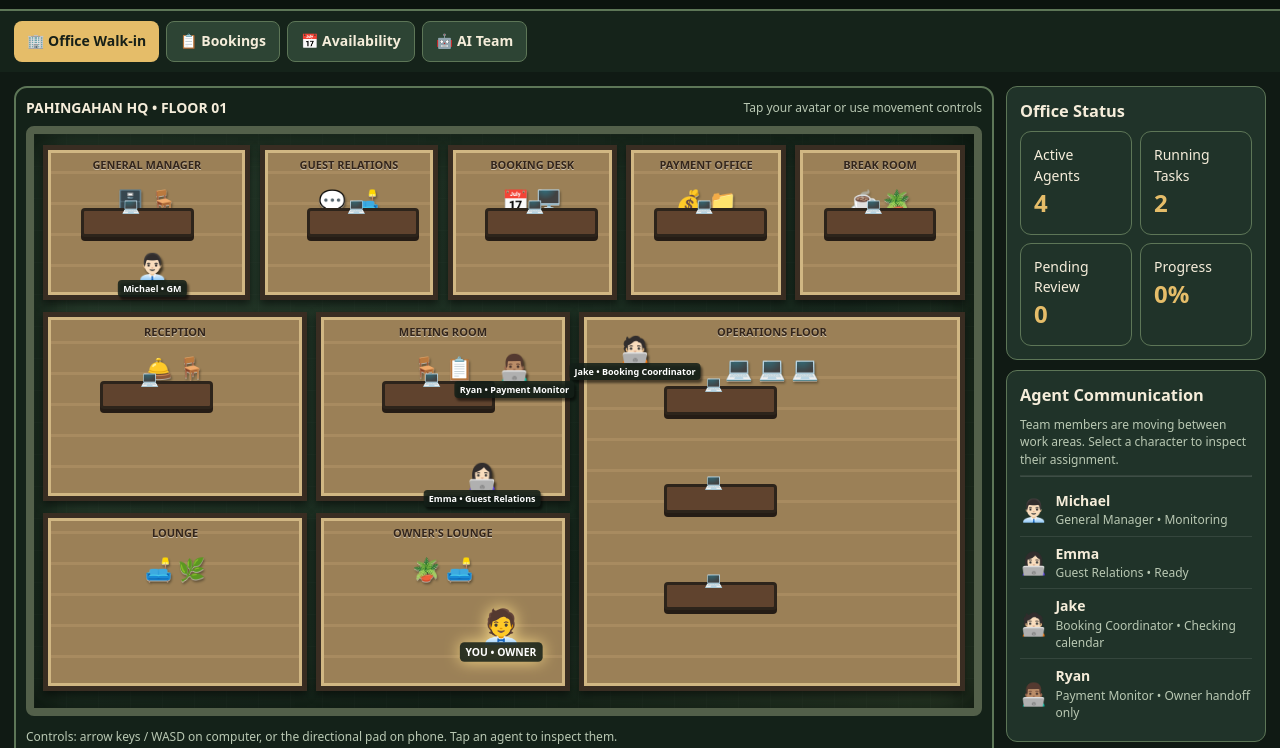
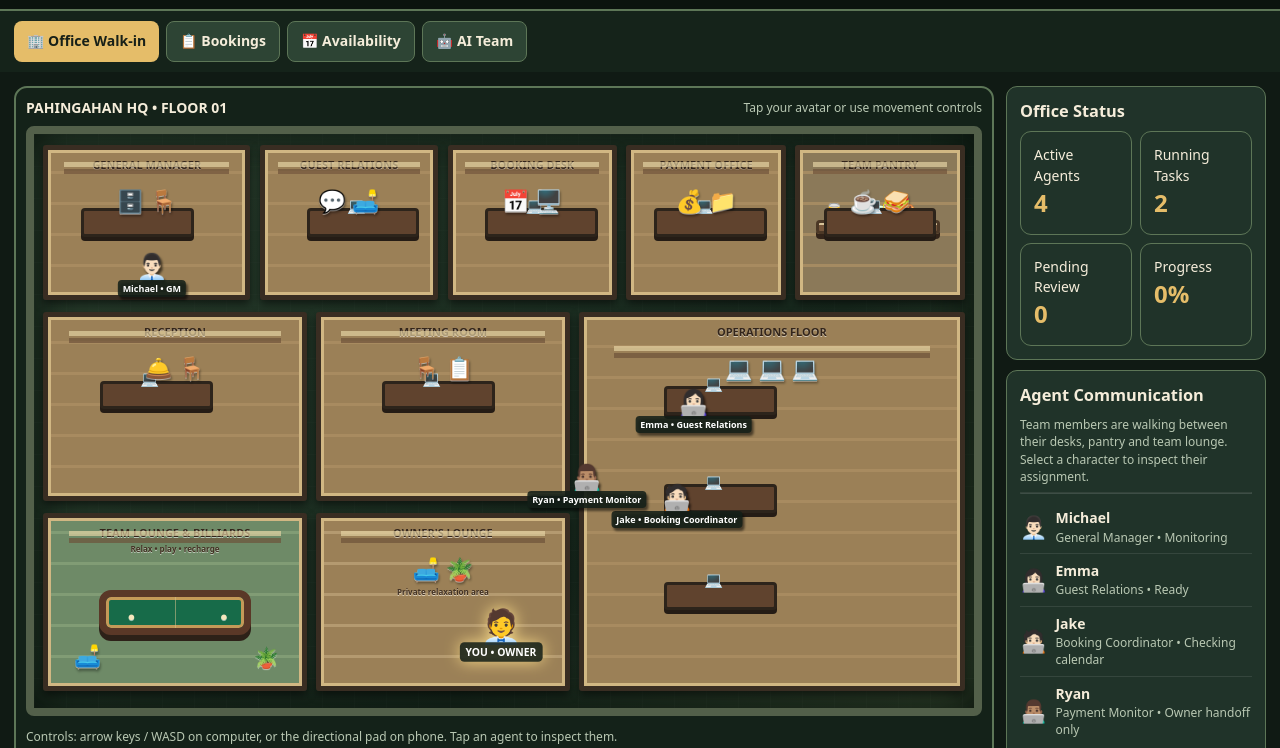
Before and after one commit to shieladelosantos015-cloud/pahingahan-ai-office, a plain HTML site: page index.html in a window 1280 px wide. Shown: the part 52-800 px from the top of the page. Drawn offline with Linux system fonts and the light colour scheme.

Commit message:
Upgrade office environment with team pantry, lounge and billiards

```diff
--- a/index.html
+++ b/index.html
@@ -9,7 +9,21 @@ main{max-width:1400px;margin:auto;padding:14px}.tab.hidden{display:none}.officeS
 .room{position:absolute;border:5px solid #392d22;background:repeating-linear-gradient(0deg,#9b8057 0 28px,#a88b60 28px 31px);box-shadow:inset 0 0 0 3px #d1b783,0 4px 8px #0008;color:#33251b;font-size:11px;font-weight:900;text-align:center;padding:7px;text-shadow:0 1px #fff8}
 .room .furn{font-size:22px;display:block;margin-top:12px;filter:drop-shadow(1px 2px 1px #0006)}.room1{left:1%;top:2%;width:22%;height:27%}.room2{left:24%;top:2%;width:19%;height:27%;background-color:#76513a}.room3{left:44%;top:2%;width:18%;height:27%}.room4{left:63%;top:2%;width:17%;height:27%;background-color:#8d7951}.room5{left:81%;top:2%;width:18%;height:27%;background-color:#6b5548}.room6{left:1%;top:31%;width:28%;height:33%;background-color:#b5a17a}.room7{left:30%;top:31%;width:27%;height:33%;background-color:#a58a5d}.room8{left:58%;top:31%;width:41%;height:66%;background-color:#704b39}.room9{left:1%;top:66%;width:28%;height:31%;background-color:#90704d}.room10{left:30%;top:66%;width:27%;height:31%;background-color:#b39b70}
 .desk{position:absolute;width:12%;height:5%;background:#60432e;border:3px solid #2d241b;border-radius:4px;box-shadow:0 4px 0 #251c15}.desk:after{content:"💻";position:absolute;left:35%;top:-16px;font-size:15px}.d1{left:5%;top:13%}.d2{left:29%;top:13%}.d3{left:48%;top:13%}.d4{left:66%;top:13%}.d5{left:84%;top:13%}.d6{left:7%;top:43%}.d7{left:37%;top:43%}.d8{left:67%;top:44%}.d9{left:67%;top:61%}.d10{left:67%;top:78%}
-.person{position:absolute;z-index:4;width:32px;height:42px;display:flex;align-items:center;justify-content:center;font-size:25px;filter:drop-shadow(2px 3px 1px #0009);transition:left 1.4s linear,top 1.4s linear;cursor:pointer;user-select:none}.person:after{content:attr(data-name);position:absolute;top:36px;left:50%;transform:translateX(-50%);white-space:nowrap;font-size:9px;font-weight:900;color:#fff;background:#142019dd;padding:2px 5px;border-radius:4px}.person.owner{font-size:29px;z-index:6}.person.selected{filter:drop-shadow(0 0 7px #ffe08a);transform:scale(1.15)}
+.person{position:absolute;z-index:4;width:32px;height:42px;display:flex;align-items:center;justify-content:center;font-size:25px;filter:drop-shadow(2px 3px 1px #0009);transition:left 1.4s linear,top 1.4s linear;cursor:pointer;user-select:none}.person:after{content:attr(data-name);position:absolute;top:36px;left:50%;transform:translateX(-50%);white-space:nowrap;font-size:9px;font-weight:900;color:#fff;background:#142019dd;padding:2px 5px;border-radius:4px}.person.owner{font-size:29px;z-index:6}.person.walking{animation:walkBob .22s ease-in-out infinite alternate}.person.selected{filter:drop-shadow(0 0 7px #ffe08a);transform:scale(1.15)}
+@keyframes walkBob{from{margin-top:0;filter:drop-shadow(2px 3px 1px #0009)}to{margin-top:-5px;filter:drop-shadow(2px 7px 2px #0008)}}
+.room{border-radius:3px}.room:before{content:"";position:absolute;left:8%;right:8%;top:8%;height:5px;background:#e8d5a6aa;box-shadow:0 7px 0 #6d5038aa}
+.room .furn{position:relative;z-index:1}
+.room5{background:repeating-linear-gradient(0deg,#8b7959 0 28px,#a58b62 28px 31px)}
+.room9{background:repeating-linear-gradient(0deg,#6e8a67 0 28px,#819c75 28px 31px)}
+.room10{background:repeating-linear-gradient(0deg,#9b8057 0 28px,#b49a70 28px 31px)}
+.pantryshelf{position:absolute;left:10%;top:48%;width:78%;height:10%;border:3px solid #4c3826;border-radius:4px;background:linear-gradient(#d8c49a 0 25%,#76563b 26% 100%);box-shadow:0 5px #332419}
+.pantryshelf:after{content:"🥫  ☕  🧃  🍪";position:absolute;left:4%;top:-23px;font-size:16px;white-space:nowrap}
+.pooltable{position:absolute;left:20%;top:43%;width:60%;height:27%;border:7px solid #5a3827;border-radius:12px;background:#176b49;box-shadow:inset 0 0 0 3px #c49a58,0 6px 0 #2d2118}
+.pooltable:before{content:"";position:absolute;left:50%;top:0;bottom:0;border-left:1px solid #d9c18c88}
+.pooltable:after{content:"●                         ●";position:absolute;left:12%;right:8%;top:32%;font-size:13px;color:#f5e7bd;white-space:pre}
+.loungeSofa{position:absolute;bottom:8%;left:10%;font-size:22px;filter:drop-shadow(1px 3px 1px #0005)}
+.loungePlant{position:absolute;bottom:8%;right:9%;font-size:20px}
+.room .roomNote{display:block;font-size:8px;font-weight:700;margin-top:2px;color:#443325}
 .side{display:flex;flex-direction:column;gap:10px}.panel,.statCard{background:var(--panel);border:1px solid var(--line);border-radius:11px;padding:13px}.panel h3{margin:0 0 8px}.statGrid{display:grid;grid-template-columns:1fr 1fr;gap:8px}.statCard b{display:block;color:var(--gold);font-size:24px}.agentLine{display:flex;align-items:center;gap:8px;padding:7px 0;border-bottom:1px solid #ffffff18}.agentLine:last-child{border:0}.agentIcon{font-size:22px}.muted{color:var(--muted);font-size:12px}.controls{display:grid;grid-template-columns:repeat(3,42px);gap:5px;justify-content:center;margin:8px auto}.controls button{padding:8px 0}.controls button:nth-child(1){grid-column:2}.controls button:nth-child(2){grid-column:1;grid-row:2}.controls button:nth-child(3){grid-column:2;grid-row:2}.controls button:nth-child(4){grid-column:3;grid-row:2}.controls button:nth-child(5){grid-column:2;grid-row:3}
 .grid{display:grid;grid-template-columns:repeat(auto-fit,minmax(190px,1fr));gap:12px}.card{background:var(--panel);border:1px solid var(--line);border-radius:11px;padding:14px}.card h3{margin:0 0 6px}.stat{font-size:27px;font-weight:900;color:var(--gold)}section{margin:18px 0}.panelWide{background:var(--panel);border:1px solid var(--line);border-radius:11px;padding:14px;overflow:auto}form{display:grid;grid-template-columns:repeat(auto-fit,minmax(180px,1fr));gap:10px}label{display:grid;gap:5px;color:var(--muted)}input,select{font:inherit;width:100%;padding:9px;border-radius:7px;border:1px solid var(--line);background:#142119;color:var(--cream)}table{width:100%;border-collapse:collapse;min-width:600px}td,th{text-align:left;padding:9px;border-bottom:1px solid var(--line)}th{color:var(--gold)}.empty{text-align:center;padding:20px;color:var(--muted)}.notice{color:var(--muted);font-size:12px}
 @media(max-width:850px){.officeShell{grid-template-columns:1fr}.map{height:520px}.side{display:grid;grid-template-columns:1fr 1fr}.side .panel:last-child{grid-column:1/-1}}
@@ -21,7 +35,7 @@ main{max-width:1400px;margin:auto;padding:14px}.tab.hidden{display:none}.officeS
 <main>
 <div id="office" class="tab"><div class="officeShell"><div class="mapWrap"><div class="mapTitle"><b>PAHINGAHAN HQ • FLOOR 01</b><span class="muted">Tap your avatar or use movement controls</span></div>
 <div class="map" id="map">
-<div class="room room1">GENERAL MANAGER<span class="furn">🗄️ 🪑</span></div><div class="room room2">GUEST RELATIONS<span class="furn">💬 🛋️</span></div><div class="room room3">BOOKING DESK<span class="furn">📅 🖥️</span></div><div class="room room4">PAYMENT OFFICE<span class="furn">💰 📁</span></div><div class="room room5">BREAK ROOM<span class="furn">☕ 🪴</span></div><div class="room room6">RECEPTION<span class="furn">🛎️ 🪑</span></div><div class="room room7">MEETING ROOM<span class="furn">🪑 📋</span></div><div class="room room8">OPERATIONS FLOOR<span class="furn">💻 💻 💻</span></div><div class="room room9">LOUNGE<span class="furn">🛋️ 🌿</span></div><div class="room room10">OWNER'S LOUNGE<span class="furn">🪴 🛋️</span></div>
+<div class="room room1">GENERAL MANAGER<span class="furn">🗄️ 🪑</span></div><div class="room room2">GUEST RELATIONS<span class="furn">💬 🛋️</span></div><div class="room room3">BOOKING DESK<span class="furn">📅 🖥️</span></div><div class="room room4">PAYMENT OFFICE<span class="furn">💰 📁</span></div><div class="room room5">TEAM PANTRY<span class="furn">☕ 🥪</span><span class="roomNote">Coffee • snacks • water</span><div class="pantryshelf"></div></div><div class="room room6">RECEPTION<span class="furn">🛎️ 🪑</span></div><div class="room room7">MEETING ROOM<span class="furn">🪑 📋</span></div><div class="room room8">OPERATIONS FLOOR<span class="furn">💻 💻 💻</span></div><div class="room room9">TEAM LOUNGE & BILLIARDS<span class="roomNote">Relax • play • recharge</span><div class="pooltable"></div><span class="loungeSofa">🛋️</span><span class="loungePlant">🪴</span></div><div class="room room10">OWNER'S LOUNGE<span class="furn">🛋️ 🪴</span><span class="roomNote">Private relaxation area</span></div>
 <div class="desk d1"></div><div class="desk d2"></div><div class="desk d3"></div><div class="desk d4"></div><div class="desk d5"></div><div class="desk d6"></div><div class="desk d7"></div><div class="desk d8"></div><div class="desk d9"></div><div class="desk d10"></div>
 <div class="person owner" id="owner" data-name="YOU • OWNER" title="Your avatar">🧑‍💼</div>
 <div class="person" id="gm" data-name="Michael • GM">👨🏻‍💼</div><div class="person" id="guest" data-name="Emma • Guest Relations">👩🏻‍💻</div><div class="person" id="booking" data-name="Jake • Booking Coordinator">🧑🏻‍💻</div><div class="person" id="pay" data-name="Ryan • Payment Monitor">👨🏽‍💻</div>
@@ -31,21 +45,21 @@ main{max-width:1400px;margin:auto;padding:14px}.tab.hidden{display:none}.officeS
 <div class="panel"><h3 id="inspectTitle">Your Avatar</h3><div class="muted" id="inspectText">Move around the office. You are the owner and have final approval over every booking.</div><div class="controls"><button class="secondary" data-move="up">▲</button><button class="secondary" data-move="left">◀</button><button class="secondary" data-move="down">▼</button><button class="secondary" data-move="right">▶</button><button class="secondary" data-move="stop">■</button></div><button id="resetPos" class="secondary" style="width:100%">Return to reception</button></div></aside></div></div>
 <div id="bookings" class="tab hidden"><section><h2>Booking Records</h2><div class="panelWide"><form id="bookingForm"><label>Guest name<input name="guest" required placeholder="Client name"></label><label>Contact / Messenger<input name="contact" placeholder="Contact details"></label><label>Check-in date<input name="date" type="date" required></label><label>Check-in time<select name="time"><option value="14:00">2:00 PM</option></select></label><label>Number of guests<input name="guests" type="number" min="1" value="2" required></label><label>Payment status<select name="payment"><option>Not yet paid</option><option>Downpayment sent</option><option>Fully paid</option></select></label><button type="submit">Add booking for owner review</button></form><p class="notice">₱1,950 base rate • 22 hours • 2:00 PM check-in to 12:00 noon checkout. Owner verifies payment and confirms manually.</p></div></section><section><div class="panelWide" id="bookingTable"></div></section></div>
 <div id="calendar" class="tab hidden"><section><h2>Availability Calendar</h2><div class="panelWide"><label>Choose date<input type="date" id="calendarDate"></label><div id="dateStatus" style="margin-top:14px"></div><p class="notice">Only owner-approved confirmed bookings block a date. Pending payment and 4-hour holds are not automatically confirmed.</p></div></section></div>
-<div id="team" class="tab hidden"><h2>AI Team Directory</h2><div class="grid"><div class="card"><h3>👨🏻‍💼 Michael — General Manager</h3><p class="muted">Supervises office workflow and reports to you.</p></div><div class="card"><h3>👩🏻‍💻 Emma — Guest Relations</h3><p class="muted">Handles guest questions using approved staycation policies.</p></div><div class="card"><h3>🧑🏻‍💻 Jake — Booking Coordinator</h3><p class="muted">Checks dates against the booking calendar.</p></div><div class="card"><h3>👨🏽‍💻 Ryan — Payment Monitor</h3><p class="muted">Flags payment claims and hands off to you. Does not verify transfers.</p></div></div><p class="notice">Character movement is currently a visual simulation. Live AI conversations, shared database, and Messenger connection are not yet enabled.</p></div>
+<div id="team" class="tab hidden"><h2>AI Team Directory</h2><div class="grid"><div class="card"><h3>👨🏻‍💼 Michael — General Manager</h3><p class="muted">Supervises office workflow and reports to you.</p></div><div class="card"><h3>👩🏻‍💻 Emma — Guest Relations</h3><p class="muted">Handles guest questions using approved staycation policies.</p></div><div class="card"><h3>🧑🏻‍💻 Jake — Booking Coordinator</h3><p class="muted">Checks dates against the booking calendar.</p></div><div class="card"><h3>👨🏽‍💻 Ryan — Payment Monitor</h3><p class="muted">Flags payment claims and hands off to you. Does not verify transfers.</p></div></div><p class="notice">Character movement and office activities are currently a visual simulation. Live AI conversations, shared database, and Messenger connection are not yet enabled.</p></div>
 <footer class="notice" style="padding:18px 0">Pahingahan AI Office • Owner-controlled booking workflow • Browser-local data for this first version.</footer>
 </main>
 <script>
 const KEY='pahingahan-bookings-v1';let bookings=JSON.parse(localStorage.getItem(KEY)||'[]');const $=s=>document.querySelector(s);const save=()=>localStorage.setItem(KEY,JSON.stringify(bookings));
 const people={owner:{el:$('#owner'),x:48,y:82,name:'You • Owner',role:'Business owner',task:'Move around the office and supervise your team.'},gm:{el:$('#gm'),x:12,y:19,name:'Michael',role:'General Manager',task:'Monitoring office activity and owner approvals.'},guest:{el:$('#guest'),x:34,y:19,name:'Emma',role:'Guest Relations',task:'Standing by for guest inquiries.'},booking:{el:$('#booking'),x:52,y:19,name:'Jake',role:'Booking Coordinator',task:'Reviewing the availability calendar.'},pay:{el:$('#pay'),x:72,y:19,name:'Ryan',role:'Payment Monitor',task:'Waiting for payment claims to hand off to the owner.'}};
-function place(p){p.el.style.left=p.x+'%';p.el.style.top=p.y+'%'}Object.values(people).forEach(place);
+function place(p){p.el.style.left=p.x+'%';p.el.style.top=p.y+'%';p.el.classList.add('walking');clearTimeout(p.walkTimer);p.walkTimer=setTimeout(()=>p.el.classList.remove('walking'),1500)}Object.values(people).forEach(place);
 function moveOwner(dir){let p=people.owner;if(dir==='up')p.y=Math.max(3,p.y-4);if(dir==='down')p.y=Math.min(91,p.y+4);if(dir==='left')p.x=Math.max(2,p.x-4);if(dir==='right')p.x=Math.min(94,p.x+4);place(p);inspect('owner')}
 function inspect(id){document.querySelectorAll('.person').forEach(x=>x.classList.remove('selected'));const p=people[id];p.el.classList.add('selected');$('#inspectTitle').textContent=p.name;$('#inspectText').textContent=p.role+' — '+p.task}
 Object.entries(people).forEach(([id,p])=>p.el.addEventListener('click',()=>inspect(id)));
 document.querySelectorAll('[data-move]').forEach(b=>b.addEventListener('click',()=>moveOwner(b.dataset.move)));
 document.addEventListener('keydown',e=>{if(['ArrowUp','w','W'].includes(e.key)){e.preventDefault();moveOwner('up')}if(['ArrowDown','s','S'].includes(e.key)){e.preventDefault();moveOwner('down')}if(['ArrowLeft','a','A'].includes(e.key)){e.preventDefault();moveOwner('left')}if(['ArrowRight','d','D'].includes(e.key)){e.preventDefault();moveOwner('right')}});
 $('#resetPos').addEventListener('click',()=>{people.owner.x=48;people.owner.y=82;place(people.owner);inspect('owner')});
-const spots=[[12,19],[20,48],[10,78],[38,48],[50,78],[68,43],[85,58],[75,83],[33,84],[55,16]];
-function wander(){['gm','guest','booking','pay'].forEach((id,i)=>{let p=people[id],s=spots[Math.floor(Math.random()*spots.length)];p.x=s[0]+(Math.random()*5-2);p.y=s[1]+(Math.random()*5-2);place(p)});$('#activity').textContent='Team members are moving between work areas. Select a character to inspect their assignment.'}
+const spots=[[12,19],[20,48],[10,78],[38,48],[50,78],[68,43],[85,58],[75,83],[33,84],[55,16],[15,14],[89,14],[18,88],[43,88]];
+function wander(){['gm','guest','booking','pay'].forEach((id,i)=>{let p=people[id],s=spots[Math.floor(Math.random()*spots.length)];p.x=s[0]+(Math.random()*5-2);p.y=s[1]+(Math.random()*5-2);place(p)});$('#activity').textContent='Team members are walking between their desks, pantry and team lounge. Select a character to inspect their assignment.'}
 setInterval(wander,4200);
 function esc(s){return String(s).replace(/[&<>"']/g,c=>({'&':'&amp;','<':'&lt;','>':'&gt;','"':'&quot;',"'":'&#39;'}[c]))}
 function render(){let pending=bookings.filter(b=>b.status==='For owner review').length;$('#pendingCount').textContent=pending;if(!bookings.length){$('#bookingTable').innerHTML='<div class="empty">No bookings recorded yet.</div>'}else{$('#bookingTable').innerHTML='<table><thead><tr><th>Guest</th><th>Check-in</th><th>Guests</th><th>Payment</th><th>Status</th><th>Owner action</th></tr></thead><tbody>'+bookings.map((b,i)=>'<tr><td>'+esc(b.guest)+'</td><td>'+b.date+' · 2:00 PM</td><td>'+b.guests+'</td><td>'+esc(b.payment)+'</td><td>'+b.status+'</td><td>'+(b.status==='For owner review'?'<button data-confirm="'+i+'">Approve</button> <button class="secondary" data-reject="'+i+'">Decline</button>':'—')+'</td></tr>').join('')+'</tbody></table>'}calendarRender()}
```
